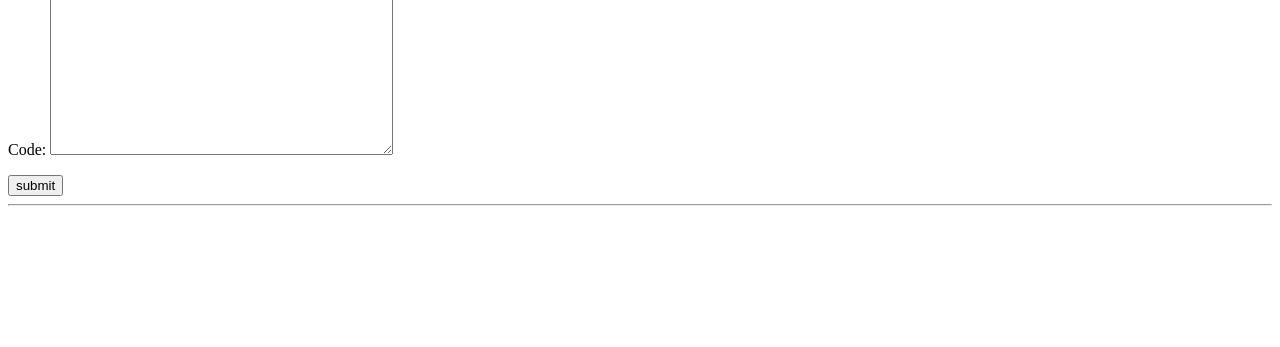
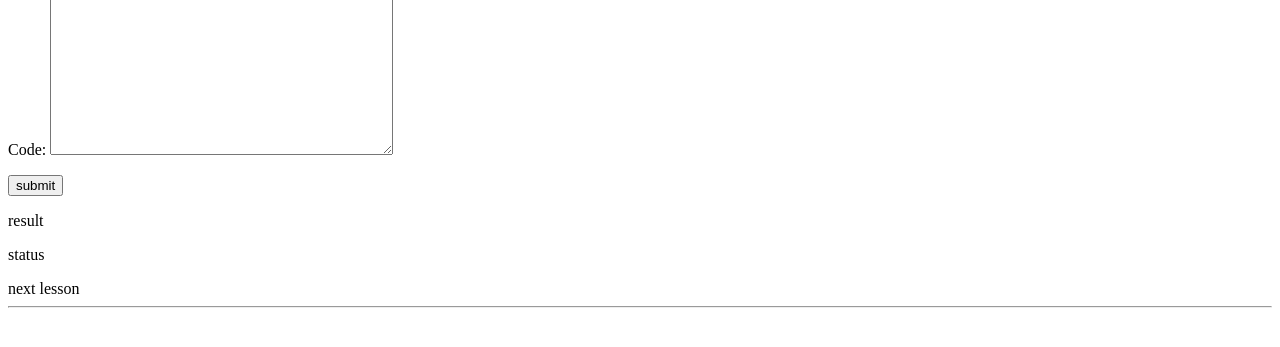
Before and after one commit to vegetabledogg/codewithfun, a Django app: template judge/templates/learn/lesson.html in a window 1280 px wide. Shown: the part 130-477 px from the top of the page. Run offline with Django 3.2, Linux system fonts and the light colour scheme; the template is opened without the code that fills it: values that come from a table or form of the project are taken from there, others are empty; parts of the project's set-up code (start-up, migrations or seed data) failed here and were passed over.

Commit message:
修改了数据库的Lesson表 完善了Lesson页面的逻辑

```diff
--- a/judge/models.py
+++ b/judge/models.py
@@ -22,6 +22,7 @@ class Course(models.Model):
 class Lesson(models.Model):
     course = models.ForeignKey(Course, on_delete=models.CASCADE)
     lesson_name = models.CharField(max_length=255)
+    lesson_url = models.CharField(max_length=255)
     lesson_num = models.IntegerField()
     learn = models.TextField()
     instructions = models.TextField()
@@ -40,7 +41,7 @@ class Submission(models.Model):
     submission_time = models.DateTimeField(auto_now_add=True)
     submitter = models.ForeignKey('accounts.Profile')
     code = models.TextField()
-    status = models.CharField(max_length=8, default='AC')
+    status = models.CharField(max_length=8, default='')
     result = models.TextField(default='')
 
 class ToLearn(models.Model):
--- a/judge/templates/learn/lesson.html
+++ b/judge/templates/learn/lesson.html
@@ -17,4 +17,23 @@
         {{ form.as_p }}
         <button type="submit">submit</button>
     </form>
+    <p>
+        result
+        {% if submission.result %}
+            {{ submission.result }}
+        {% else %}
+        {% endif %}
+    </p>
+    <p>
+        status
+        {% if submission.status %}
+            {{ submission.status }}
+        {% else %}
+        {% endif %}
+    </p>
+    {% if next_lesson.lesson_num <= lesson.course.total_lesson %}
+        <a href="http://127.0.0.1:8000{% url 'lesson' course_url next_lesson.lesson_url next_lesson.lesson_num %}">next lesson</a>
+    {% else %}
+        <a herf="">next lesson</a>
+    {% endif %}
 {% endblock content %}
--- a/judge/urls.py
+++ b/judge/urls.py
@@ -3,6 +3,6 @@ from . import views
 
 urlpatterns = [
     url(r'^$', views.learn, name='learn'),
-    url(r'([a-z]+)/$', views.course_detail, name='course_detail'),
-    url(r'lessons/(?P<lid>[0-9]+)/$' , views.lesson, name='lesson')
+    url(r'course/([\w]+)/$', views.course_detail, name='course_detail'),
+    url(r'course/(?P<course_url>[\w]+)/lesson/(?P<lesson_url>[\w]+)/(?P<lesson_num>[0-9]+)/$' , views.lesson, name='lesson')
 ]
--- a/requirements.txt
+++ b/requirements.txt
@@ -7,5 +7,5 @@ kombu==4.1.0
 pytz==2017.2
 redis==2.10.5
 vine==1.1.4
-PyMySQL=0.7.11
-mysqlclient=1.3.10
+PyMySQL==0.7.11
+mysqlclient==1.3.10
```
Also changed, not shown: judge/task.py (+10 -5 lines), judge/views.py (+9 -4 lines), judge/migrations/0002_auto_20170811_2236.py (added), 2 other files.
